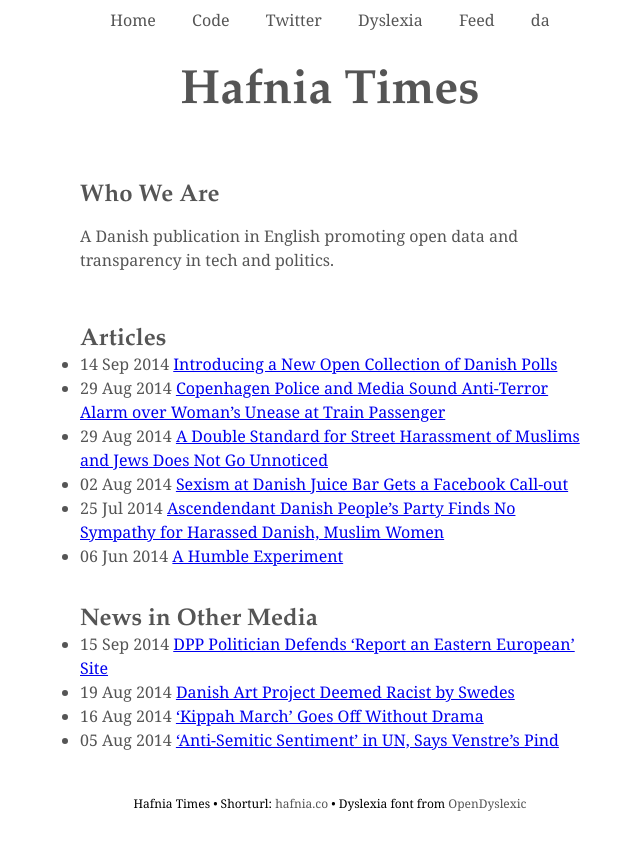
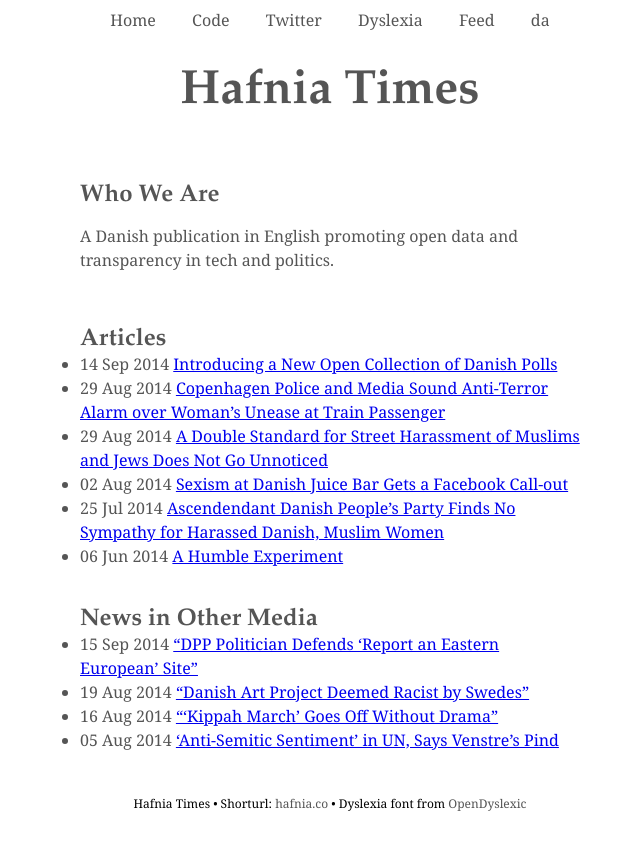
Before and after one commit to hafniatimes/hafniatimes.github.io, a Jekyll site: the page built from index.html, in a window 1280 px wide. Shown: the top 850 px of the page, without its empty margins (310-950 px from the left). Built offline with Jekyll 4.4.1, drawn with Linux system fonts in a browser that asks for light colours; some of the changed lines change nothing that is shown.

Commit message:
Added quotes to linked articles

```diff
--- a/_data/links/en.yml
+++ b/_data/links/en.yml
@@ -1,12 +1,12 @@
-- title: "DPP Politician Defends 'Report an Eastern European' Site"
+- title: "\x22DPP Politician Defends 'Report an Eastern European' Site\x22"
   date: 15 Sep 2014
   url: http://thelocal.dk/20140915/politician-urges-public-to-report-an-eastern-european
 
-- title: "Danish Art Project Deemed Racist by Swedes"
+- title: "\x22Danish Art Project Deemed Racist by Swedes\x22"
   date: 19 Aug 2014
   url: http://www.thelocal.dk/20140819/danish-art-project-deemed-racist-by-swedes
 
-- title: "'Kippah March' Goes Off Without Drama"
+- title: "\x22'Kippah March' Goes Off Without Drama\x22"
   date: 16 Aug 2014
   url: http://thelocal.dk/20140816/kippah-march-goes-off-without-drama
 
```
